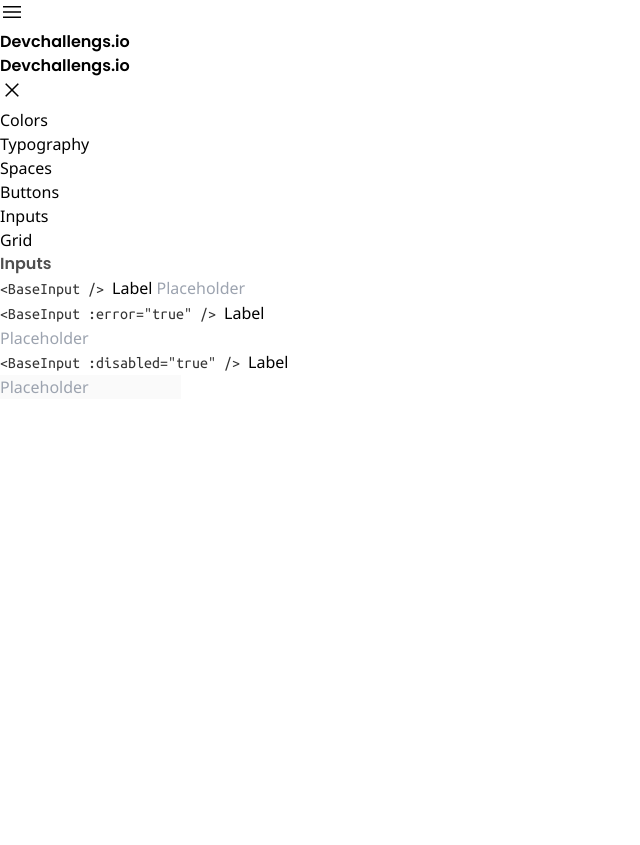
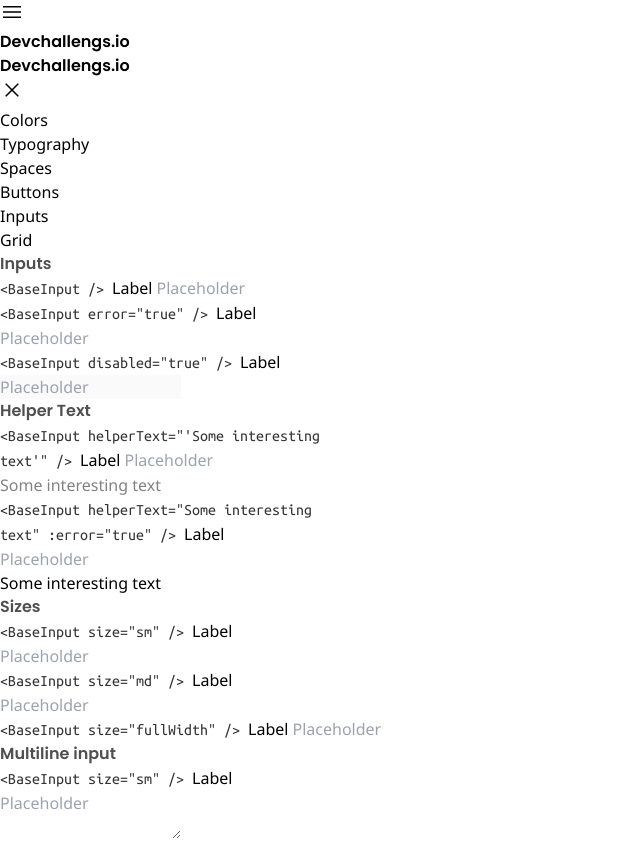
Before and after one commit to RennanPeron/reusable-components, a Vue app: page /inputs in a window 1280 px wide. Shown: the whole page, without its empty margins (0-640 px from the left). Before the commit the page ends 800 px from the top, so only its background shows below. Built offline with nearby package versions, Linux system fonts and the light colour scheme.

Commit message:
multiline added

```diff
--- a/src/components/base/Button.vue
+++ b/src/components/base/Button.vue
@@ -31,6 +31,7 @@
         size: {
             required: false,
             type: String,
+            default: 'md',
             validator: function (value) {
                 return [
                     'sm',
@@ -106,7 +107,7 @@
         }
 
         const buttonClass = [
-            props.size ? (props.size == "sm" ? size.sm.value : props.size == "lg" ? size.lg.value : size.default.value) : size.default.value,
+            props.size == "sm" ? size.sm.value : props.size == "lg" ? size.lg.value : size.default.value,
             props.disableShadow || props.disabled ? '' : shadow.value,
             props.disabled ? `${disabledColor.value} text-neutral-400` : `${color.value} ${hover.value}`
         ]
--- a/src/components/base/Input.vue
+++ b/src/components/base/Input.vue
@@ -6,13 +6,24 @@
         <span class="block mb-1 noto-sans text-xs">
             Label
         </span>
-        <input type="text" placeholder="Placeholder" class="rounded-lg border-2 hover:border-gray-900" :class="{
-            'focus:border-blue-400 border-gray-400 text-gray-3': !error,
-            'focus:border-red-600 border-red-400 text-gray-3': error,
-            'px-3 py-4': !size || size == 'md',
-            'bg-gray-200': disabled
-        }" :disabled="disabled">
+        <!-- Textarea Option -->
+        <input v-if="!multiline" type="text" placeholder="Placeholder" class="rounded-lg border-2 hover:border-gray-900"
+            :class="[classList], {
+                'focus:border-blue-400 border-gray-400 text-gray-3': !error,
+                'focus:border-red-600 border-red-400 text-gray-3': error,
+                'bg-gray-200': disabled
+            }" :disabled="disabled">
+
+        <textarea v-else placeholder="Placeholder" class="rounded-lg border-2 p-5 overflow-hidden hover:border-gray-900"
+            :class="{
+                'focus:border-blue-400 border-gray-400 text-gray-3': !error,
+                'focus:border-red-600 border-red-400 text-gray-3': error,
+                'bg-gray-200': disabled
+            }
+                " :disabled="disabled" @input="resize($event)"></textarea>
     </label>
+    <p class="mt-1 noto-sans text-[0.652rem]" :class="{ 'text-gray-3': !error, 'text-red-400': error }">{{ helperText }}
+    </p>
 </template>
 
 <script>
@@ -25,8 +36,15 @@
             type: String
         },
         size: {
-            required: false,
-            type: String
+            default: 'md',
+            type: String,
+            validator: function (value) {
+                return [
+                    'sm',
+                    'md',
+                    'fullWidth',
+                ].indexOf(value) !== -1
+            }
         },
         disabled: {
             required: false,
@@ -35,13 +53,29 @@
         error: {
             required: false,
             type: Boolean
+        },
+        helperText: {
+            type: String,
+            default: ''
+        },
+        multiline: {
+            type: Boolean,
+            default: false
         }
     },
-    setup() {
+    setup(props) {
+        const classList = ref([
+            props.size == 'sm' ? 'px-3 py-2.5 w-48' : props.size == 'fullWidth' ? 'px-3 py-4 w-full' : 'px-3 py-4 w-48',
+        ])
 
+        function resize(e) {
+            e.target.style.height = 'auto'
+            e.target.style.height = `${e.target.scrollHeight}px`
+        }
 
         return {
-
+            classList,
+            resize
         }
     }
 }
--- a/src/views/InputsView.vue
+++ b/src/views/InputsView.vue
@@ -11,15 +11,64 @@
             </div>
             <div>
                 <span class="block text-gray-1 mb-3">
-                    &lt;BaseInput :error="true" /&gt;
+                    &lt;BaseInput error="true" /&gt;
                 </span>
-                <base-input :error="true" />
+                <base-input error="true" />
             </div>
             <div>
                 <span class="block text-gray-1 mb-3">
-                    &lt;BaseInput :disabled="true" /&gt;
+                    &lt;BaseInput disabled="true" /&gt;
                 </span>
-                <base-input :disabled="true" />
+                <base-input disabled="true" />
+            </div>
+        </section>
+        <!-- Helper Text -->
+        <h2 class="text-gray-2 text-2xl font-medium mb-6 first:mt-0 mt-10">Helper Text</h2>
+        <section class="examples flex flex-wrap flex=row w-fit mb-8 gap-x-16 gap-y-8 lg:gap-x-32">
+            <div>
+                <span class="block text-gray-1 mb-3">
+                    &lt;BaseInput helperText="'Some interesting text'" /&gt;
+                </span>
+                <base-input helperText="Some interesting text" />
+            </div>
+            <div>
+                <span class="block text-gray-1 mb-3">
+                    &lt;BaseInput helperText="Some interesting text" :error="true" /&gt;
+                </span>
+                <base-input helperText="Some interesting text" :error="true" />
+            </div>
+        </section>
+        <!-- Icons -->
+        <!-- Sizes -->
+        <h2 class="text-gray-2 text-2xl font-medium mb-6 first:mt-0 mt-10">Sizes</h2>
+        <section class="examples flex flex-wrap flex=row w-fit mb-8 gap-x-16 gap-y-8 lg:gap-x-32">
+            <div>
+                <span class="block text-gray-1 mb-3">
+                    &lt;BaseInput size="sm" /&gt;
+                </span>
+                <base-input size="'sm'" />
+            </div>
+            <div>
+                <span class="block text-gray-1 mb-3">
+                    &lt;BaseInput size="md" /&gt;
+                </span>
+                <base-input size="'md'" />
+            </div>
+        </section>
+        <div>
+            <span class="block text-gray-1 mb-3">
+                &lt;BaseInput size="fullWidth" /&gt;
+            </span>
+            <base-input size="'fullWidth'" />
+        </div>
+        <!-- Multiline -->
+        <h2 class="text-gray-2 text-2xl font-medium mb-6 first:mt-0 mt-10">Multiline input</h2>
+        <section class="examples flex flex-wrap flex=row w-fit mb-8 gap-x-16 gap-y-8 lg:gap-x-32">
+            <div>
+                <span class="block text-gray-1 mb-3">
+                    &lt;BaseInput size="sm" /&gt;
+                </span>
+                <base-input multiline="true" />
             </div>
         </section>
     </main>
@@ -27,4 +76,6 @@
 
 <script setup>
 import { ref } from 'vue';
+
+const helperText = ref('Texto ajudante')
 </script>
```
